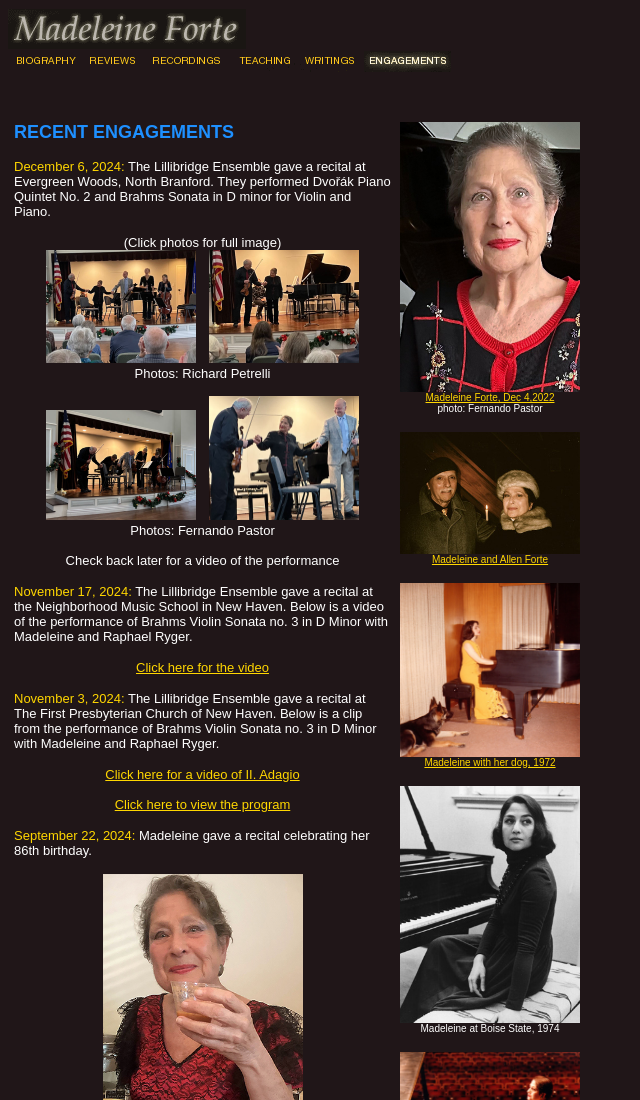
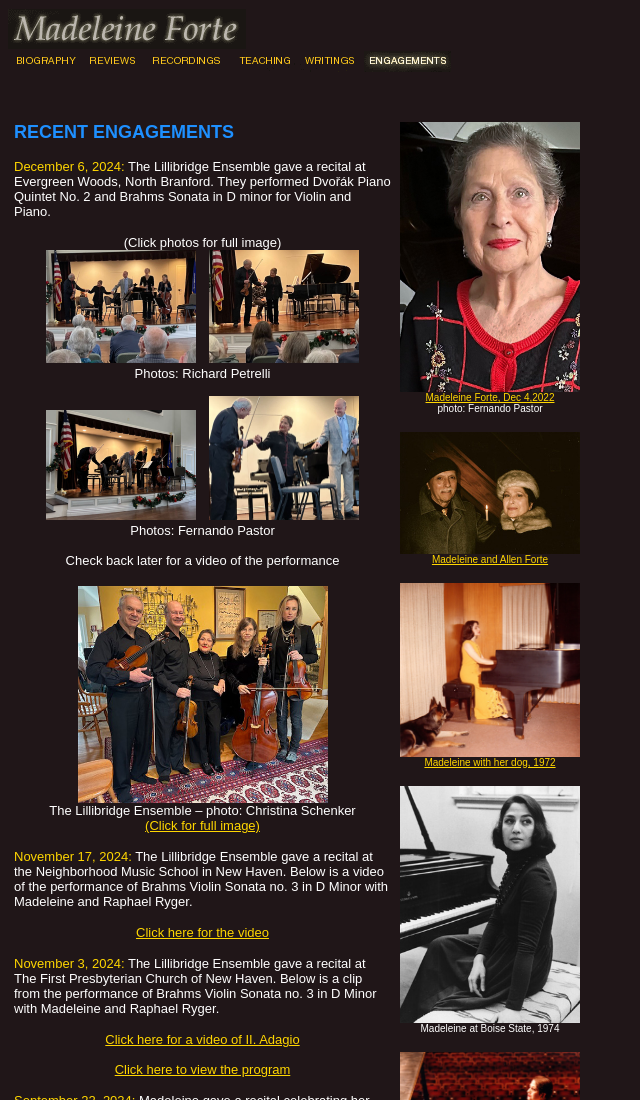
Before and after one commit to madeleineforte/madeleineforte.github.io, a plain HTML site: page engagements.html in a window 1280 px wide. Shown: the top 1100 px of the page, without its empty margins (0-640 px from the left). Drawn offline with Linux system fonts and the light colour scheme.

Commit message:
added photo of Lillibridge Ensemble to engagements.html

```diff
--- a/engagements.html
+++ b/engagements.html
@@ -87,7 +87,26 @@ CSAct[/*CMP*/ 'CE43EF743'] = new Array(OUTOpenImageWindow,/*URL*/ 'resources/unt
 
                     Check back later for a video of the performance
                     </center></font>
+                    <br/>
+                  <center>
+                      <a href="resources/20240407_lillibridge-ensemble.jpg" target="_blank">
+                          <img src="resources/20240407_lillibridge-ensemble_thumb.jpg" alt="Lillibridge Ensemble, Apr 7, 2024" width="250" border="0">
+                      </a>
+                      <br/>
+                      <div style="margin:0 auto;">
+                          <font size="2" face="Arial,Helvetica,Geneva,Swiss,SunSans-Regular">
+                              The Lillibridge Ensemble – photo: Christina Schenker
+                              <br/>
+                              <a href="resources/20240407_lillibridge-ensemble.jpg" target="_blank">
+                                  (Click for full image)
+                              </a>
+                          </font>
+                      </div>
+
+                  </center>
                   </p>
+
+
                   </div>
 
 				  <div>
```
Also changed, not shown: resources/20240407_lillibridge-ensemble.jpg (added), resources/20240407_lillibridge-ensemble_thumb.jpg (added).
